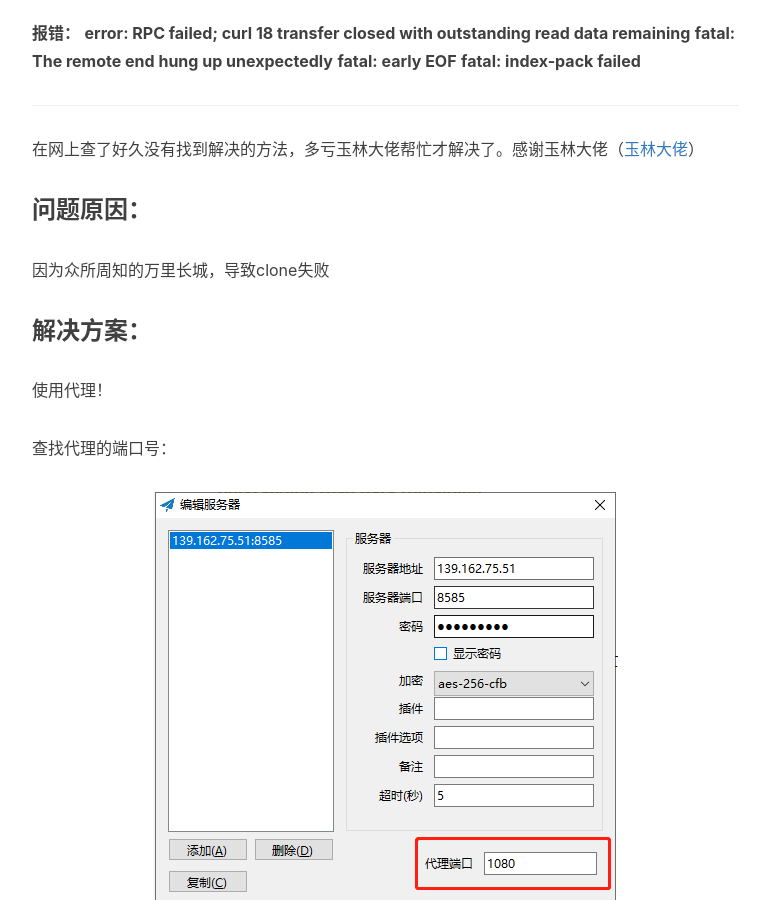
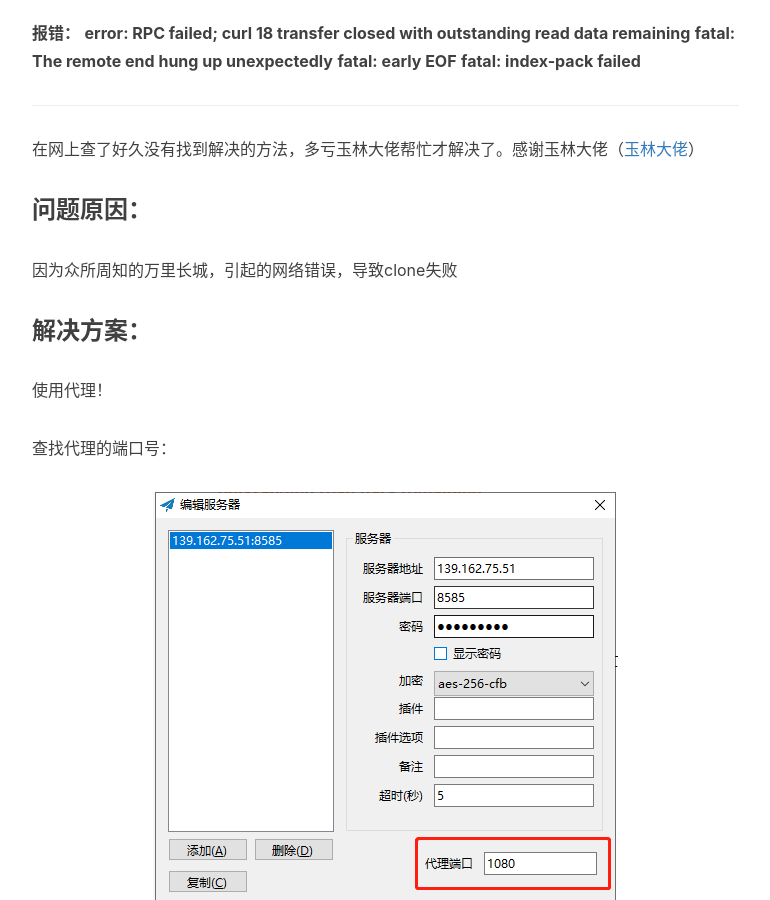
Before and after one commit to AlexBw777/AlexBw777.github.io, a Jekyll site: the page built from _posts/2019-03-20-关于Git Clone失败报错.md, in a window 1280 px wide and 900 px high, scrolled down 739 px. Shown: the whole window, without its empty margins (233-1003 px from the left). Built offline with Jekyll 4.4.1, drawn with Linux system fonts in a browser that asks for light colours; nearby versions of some CDN libraries; comment, search, counter and statistics services are not loaded.

Commit message:
Update 2019-03-20-关于Git Clone失败报错.md

```diff
--- a/_posts/2019-03-20-关于Git Clone失败报错.md
+++ b/_posts/2019-03-20-关于Git Clone失败报错.md
@@ -26,7 +26,7 @@ tags: git
 
 ### **问题原因：**
 
-因为众所周知的万里长城，导致clone失败
+因为众所周知的万里长城，引起的网络错误，导致clone失败
 
 ### **解决方案：**
 
```
